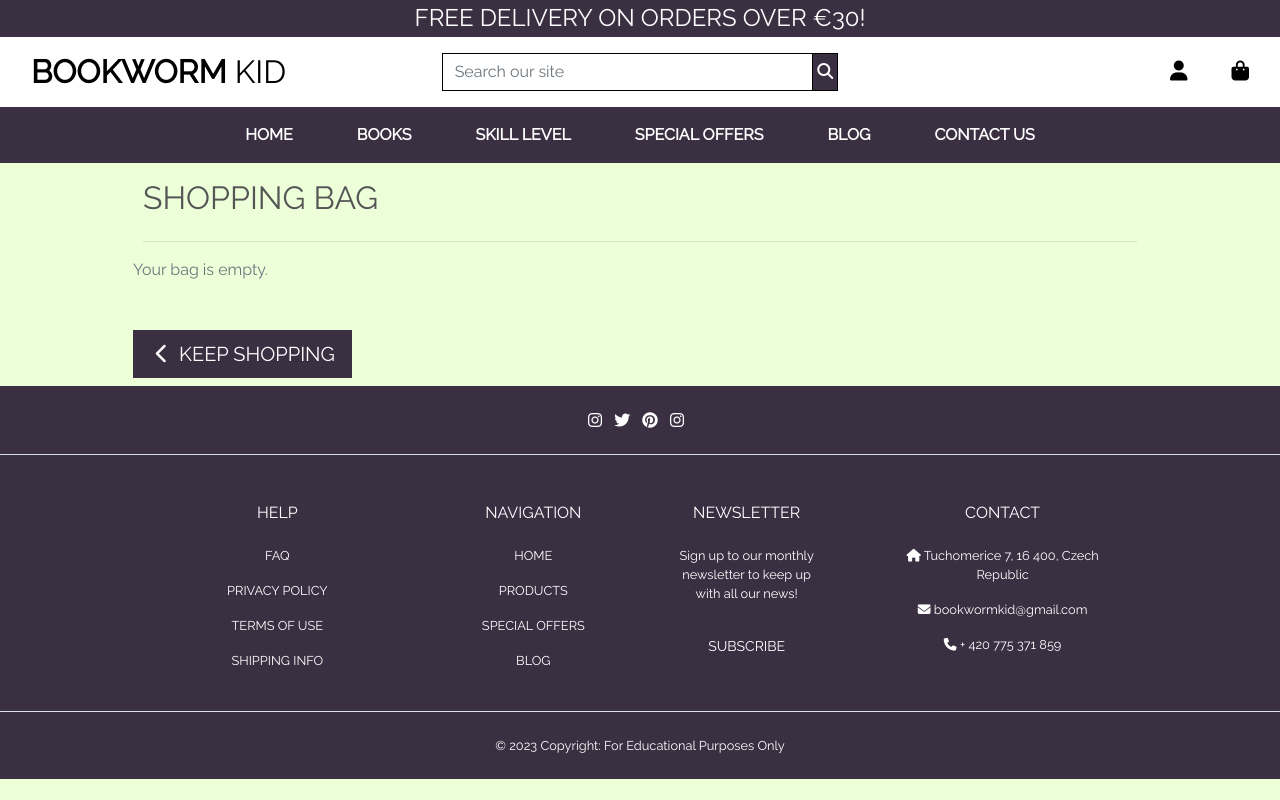
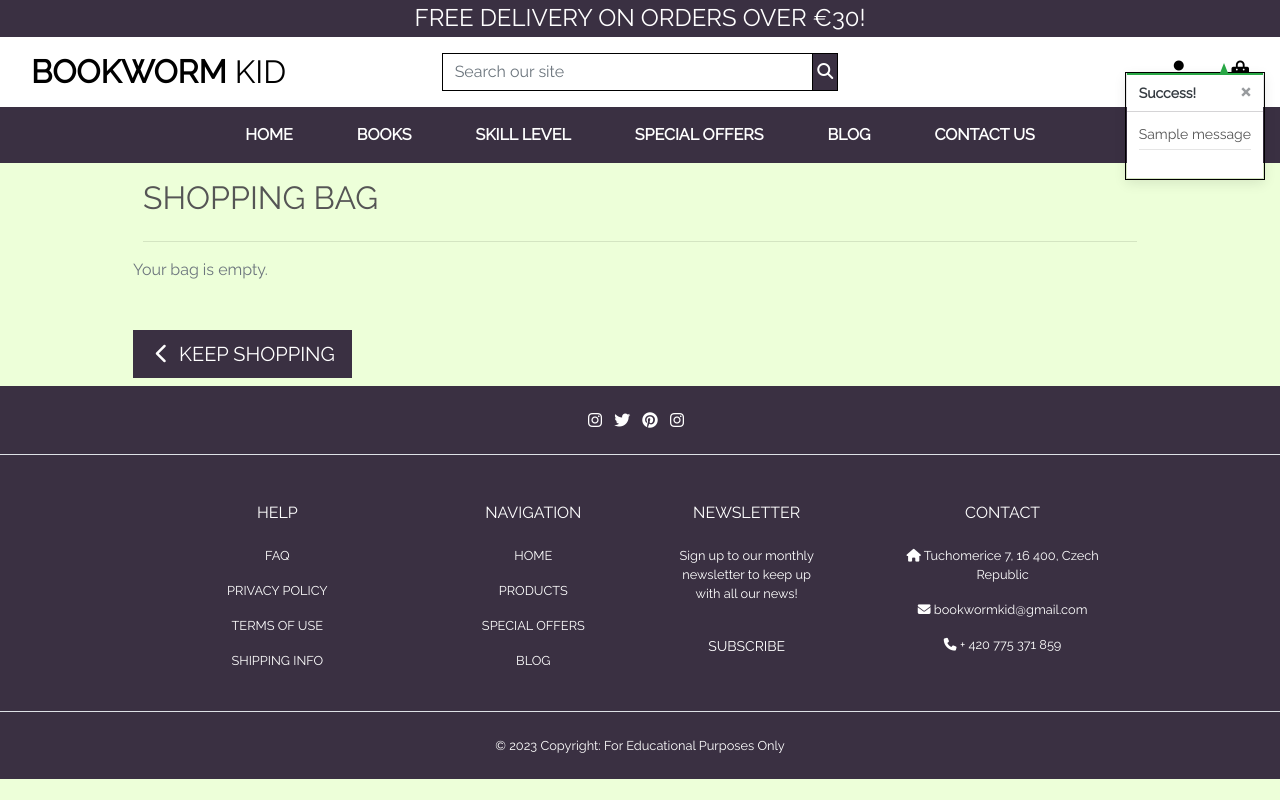
Before and after one commit to lucia2007/bookwormkid, a Django app: page /bag/ in a window 1280 px wide. Run offline with Django 3.2, Linux system fonts and the light colour scheme; one stand-in notice (Sample message) is shown; some libraries are stand-ins or nearby versions.

Commit message:
Add toasts, css, shopping bag preview

```diff
--- a/bag/views.py
+++ b/bag/views.py
@@ -1,4 +1,7 @@
-from django.shortcuts import render, redirect, reverse, HttpResponse
+from django.shortcuts import render, redirect, reverse, HttpResponse, get_object_or_404
+from django.contrib import messages
+
+from products.models import Product
 
 
 def view_bag(request):
@@ -10,14 +13,17 @@ def view_bag(request):
 def add_to_bag(request, item_id):
     """ Add the amnount of the chosen product into the shopping bag """
 
+    product = get_object_or_404(Product, pk=item_id)
     quantity = int(request.POST.get('quantity'))
     redirect_url = request.POST.get('redirect_url')
     bag = request.session.get('bag', {})
 
     if item_id in list(bag.keys()):
         bag[item_id] += quantity
+        messages.success(request, f'You have successfully updated {product.title} quantity to {bag[item_id]}')
     else:
         bag[item_id] = quantity
+        messages.success(request, f'You have successfully added { product.title } to your bag.')
 
     request.session['bag'] = bag
     return redirect(redirect_url)
@@ -26,13 +32,16 @@ def add_to_bag(request, item_id):
 def adjust_bag(request, item_id):
     """ Adjust the amnount of the chosen product in the shopping bag """
 
+    product = get_object_or_404(Product, pk=item_id)
     quantity = int(request.POST.get('quantity'))
     bag = request.session.get('bag', {})
 
     if quantity > 0:
         bag[item_id] = quantity
+        messages.success(request, f'You have successfully updated {product.title} quantity to {bag[item_id]}')
     else:
         bag.pop(item_id)
+        messages.success(request, f'{product.title} was successfully removed from your shopping bag.')
 
     request.session['bag'] = bag
     return redirect(reverse('view_bag'))
@@ -41,11 +50,13 @@ def adjust_bag(request, item_id):
 def remove_from_bag(request, item_id):
     """ Remove the chosen product from the shopping bag """
 
-    bag = request.session.get('bag', {})
-
     try:
+        product = get_object_or_404(Product, pk=item_id)
+        bag = request.session.get('bag', {})
         bag.pop(item_id)
         request.session['bag'] = bag
+        messages.success(request, f'{product.title} was successfully removed from your shopping bag.')
         return HttpResponse(status=200)
     except Exception as e:
+        messages.error(request, f'Error when removing item: {e}')
         return HttpResponse(status=500)
--- a/bookwormkid/settings.py
+++ b/bookwormkid/settings.py
@@ -84,6 +84,8 @@ TEMPLATES = [
     },
 ]
 
+MESSAGE_STORAGE = 'django.contrib.messages.storage.session.SessionStorage'
+
 AUTHENTICATION_BACKENDS = [
     # Needed to login by username in Django admin, regardless of `allauth`
     'django.contrib.auth.backends.ModelBackend',
--- a/static/css/base.css
+++ b/static/css/base.css
@@ -117,6 +117,72 @@ a.category-badge>span.badge:hover {
     cursor: pointer;
 }
 
+/* Toasts  */
+.message-container {
+    position: fixed;
+    top: 72px;
+    right: 15px;
+    z-index: 99999999999;
+}
+
+.custom-toast {
+    overflow: visible;
+}
+
+.toast-capper {
+    height: 2px;
+}
+
+/* from CSS-tricks.com: https://css-tricks.com/snippets/css/css-triangle/ */
+.arrow-up {
+    width: 0;
+    height: 0;
+    border-left: 4px solid transparent;
+    border-right: 4px solid transparent;
+    border-bottom: 10px solid black;
+    position: absolute;
+    top: -10px;
+    right: 36px;
+}
+
+/* Convenience classes - colors copied from Bootstrap */
+.arrow-primary {
+    border-bottom-color: #007bff !important;
+}
+
+.arrow-secondary {
+    border-bottom-color: #6c757d !important;
+}
+
+.arrow-success {
+    border-bottom-color: #28a745 !important;
+}
+
+.arrow-danger {
+    border-bottom-color: #dc3545 !important;
+}
+
+.arrow-warning {
+    border-bottom-color: #ffc107 !important;
+}
+
+.arrow-info {
+    border-bottom-color: #17a2b8 !important;
+}
+
+.arrow-light {
+    border-bottom-color: #f8f9fa !important;
+}
+
+.arrow-dark {
+    border-bottom-color: #343a40 !important;
+}
+
+.bag-notification-wrapper {
+    height: 100px;
+    overflow-x: hidden;
+    overflow-y: auto;
+}
 
 .shop-now-button:hover,
 .shop-now-button:active,
@@ -160,8 +226,18 @@ a.category-badge>span.badge:hover {
     padding-right: 5px;
 }
 
+.delivery-delta {
+    background: #FFE19C;
+}
+
 /* Footer  */
 /* https://www.youtube.com/watch?v=E9eWdZTpiGA - so the footer stays at the bottom*/
+/* Footer */
+.navigation,
+.help,
+.contact {
+    display: none;
+}
 
 footer {
     flex-shrink: 0;
@@ -187,17 +263,9 @@ a.text-reset {
     background-color: #3A3042;
 }
 
-/* Footer */
-.navigation,
-.help,
-.contact {
-    display: none;
-}
 
 /* Media Queries */
-
 /* Mobile screens */
-
 /* @media only screen and (min-width: 576px) {} */
 @media only screen and (min-width: 576px) {
     .bag-container {
--- a/templates/base.html
+++ b/templates/base.html
@@ -57,7 +57,21 @@
 <body>
     {% include 'includes/header.html' %}
     {% if messages %}
-    <div class="message-container"></div>
+    <div class="message-container border-black">
+        {% for message in messages %}
+        {% with message.level as level %}
+        {% if level == 40 %}
+        {% include 'includes/toasts/toast_error.html' %}
+        {% elif level == 30 %}
+        {% include 'includes/toasts/toast_warning.html' %}
+        {% elif level == 25 %}
+        {% include 'includes/toasts/toast_success.html' %}
+        {% else %}
+        {% include 'includes/toasts/toast_info.html' %}
+        {% endif %}
+        {% endwith %}
+        {% endfor %}
+    </div>
     {% endif %}
 
     {% block page_header %}
@@ -67,6 +81,9 @@
     {% endblock %}
 
     {% block postloadjs %}
+    <script type="text/javascript">
+        $('.toast').toast('show');
+    </script>
     {% endblock %}
 
     {% include 'includes/footer.html' %}
--- /dev/null
+++ b/templates/includes/toasts/toast_success.html
@@ -0,0 +1,55 @@
+<div class="toast custom-toast rounded-0 border-top-0" data-autohide="false">
+    <div class="arrow-up arrow-success"></div>
+    <div class="w-100 toast-capper bg-success"></div>
+    <div class="toast-header bg-white text-dark">
+        <strong class="mr-auto">Success!</strong>
+        <button type="button" class="ml-2 mb-1 close text-dark" data-dismiss="toast" aria-label="Close">
+            <span aria-hidden="true">&times;</span>
+        </button>
+    </div>
+    <div class="toast-body bg-white">
+        <div class="row">
+            <div class="col">
+                {{ message }}
+                <hr class="mt-1 mb-3">
+            </div>
+        </div>
+        {% if grand_total %}
+        <p class="logo-font bg-white text-black py-1">Your Bag ({{ product_count }})</p>
+        <div class="bag-notification-wrapper">
+            {% for item in bag_items %}
+            <div class="row">
+                <div class="col-3 my-1">
+                    <img class="w-100" src="{{ item.product.image.url }}">
+                </div>
+                <div class="col-9">
+                    <p class="my-0"><strong>{{ item.product.name }}</strong></p>
+                    <p class="my-0 small text-muted">Qty: {{ item.quantity }}</p>
+                </div>
+            </div>
+            {% endfor %}
+        </div>
+        <div class="row">
+            <div class="col">
+                <strong>
+                    <p class="mt-3 mb-1 text-black">
+                        Total{% if free_delivery_delta > 0 %} (Exc. delivery){% endif %}:
+                        <span class="float-right">${{ total|floatformat:2 }}</span>
+                    </p>
+                </strong>
+                {% if free_delivery_delta > 0 %}
+                <p class="mb-0 p-2 delivery-delta shadow-sm text-black text-center">
+                    Spend <strong>${{ free_delivery_delta }}</strong> more to get free next day delivery!
+                </p>
+                {% endif %}
+                <a href="{% url 'view_bag' %}" class="btn btn-navy btn-block rounded-0">
+                    <span class="text-uppercase">Go To Secure Checkout</span>
+                    <span class="icon">
+                        <i class="fas fa-lock"></i>
+                    </span>
+                </a>
+            </div>
+        </div>
+        {% endif %}
+    </div>
+</div>
```
Also changed, not shown: templates/includes/toasts/toast_error.html (added, +13 -0 lines), templates/includes/toasts/toast_info.html (added, +13 -0 lines), templates/includes/toasts/toast_warning.html (added, +13 -0 lines), README.md.
